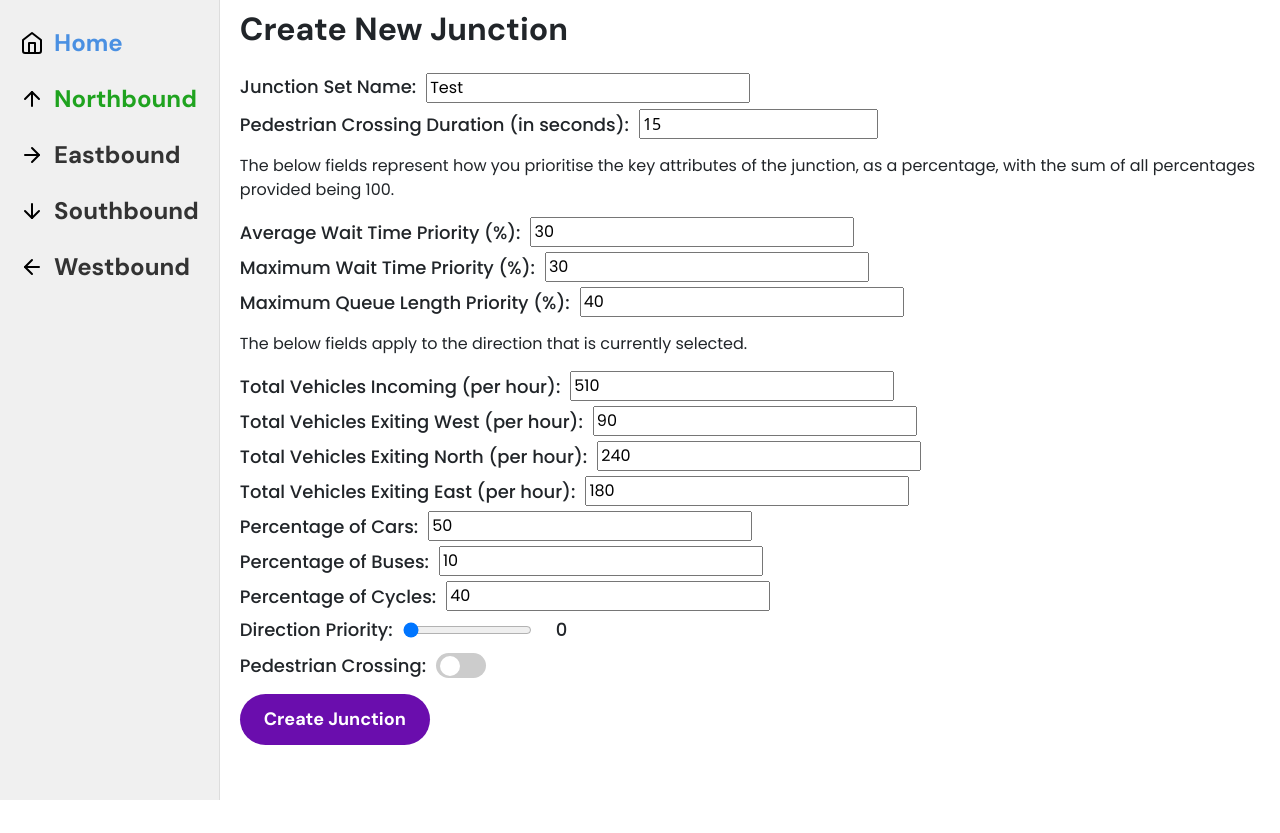
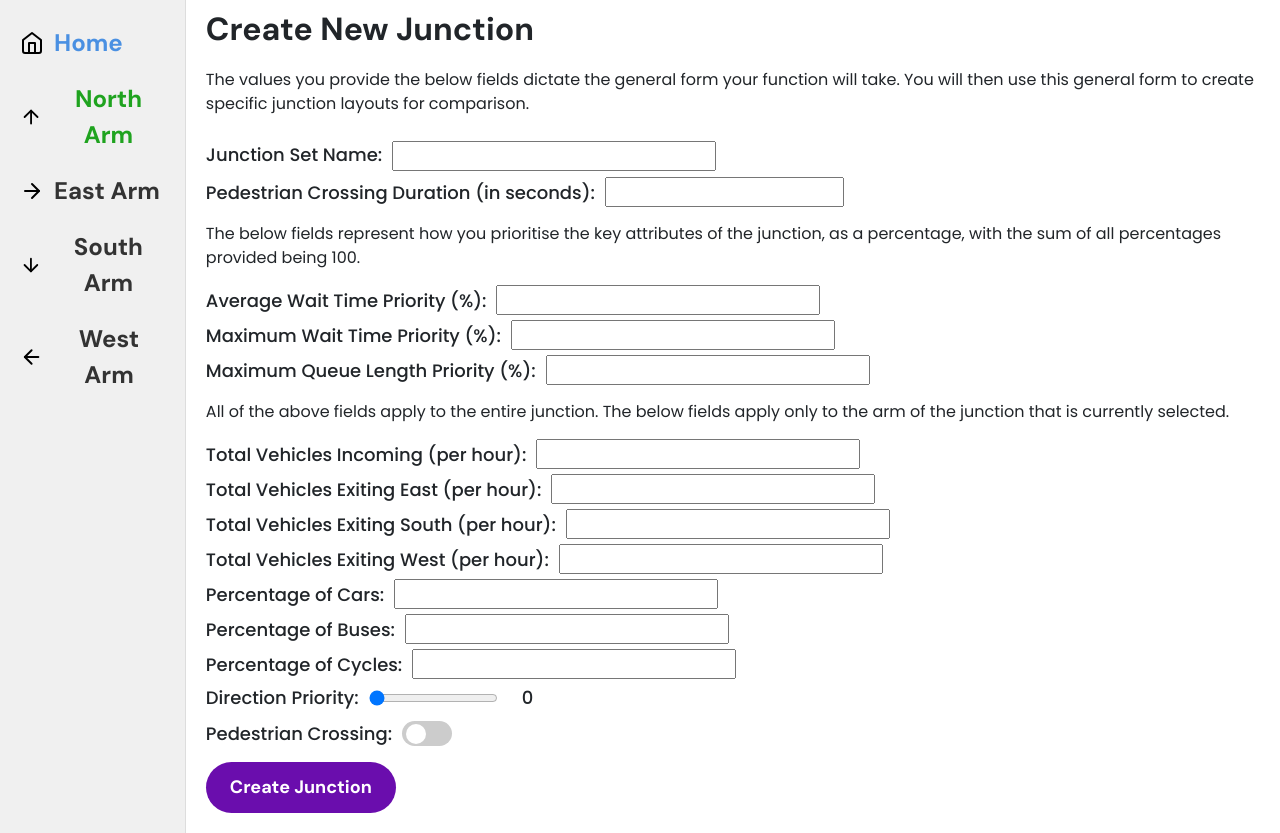
Before and after one commit to jemijack/SWE-Project, a Flask app: page /junction-creation-page in a window 1280 px wide. Before the commit the page ends 800 px from the top, so only its background shows below. Run offline with Flask 3, Linux system fonts and the light colour scheme.

Commit message:
With Jakob's new CSS

```diff
--- a/templates/CreateNewSet.html
+++ b/templates/CreateNewSet.html
@@ -212,6 +212,7 @@
       font-weight: bold;
       font-size: 32px;
       margin-top: -10px;
+      margin-bottom: 20px;
     }
 
     .form-group {
@@ -253,7 +254,7 @@
 </head>
 <body>
 
-  <form id="junctionForm" method="POST" action="/junction-creation-page" onsubmit="return validateForm()">
+  <form id="junctionForm" method="POST" action="/layoutform" onsubmit="return validateForm()">
 
     <!-- Direction buttons to show input forms for each direction -->
     <div class="direction-sidebar">
@@ -271,98 +272,99 @@
           <line x1="12" y1="5" x2="12" y2="19"></line>
           <polyline points="5 12 12 5 19 12"></polyline>
         </svg>
-        <span class="dm-sans-bold-sidebar">Northbound</span>
+        <span class="dm-sans-bold-sidebar">North Arm</span>
       </button>
       <button type="button" id="eastButton" class="direction-button" onclick="showDirectionForm('east')">
         <svg xmlns="http://www.w3.org/2000/svg" width="24" height="24" viewBox="0 0 24 24" fill="none" stroke="currentColor" stroke-width="2" stroke-linecap="round" stroke-linejoin="round">
           <line x1="5" y1="12" x2="19" y2="12"></line>
           <polyline points="12 5 19 12 12 19"></polyline>
         </svg>
-        <span class="dm-sans-bold-sidebar">Eastbound</span>
+        <span class="dm-sans-bold-sidebar">East Arm</span>
       </button>
       <button type="button" id="southButton" class="direction-button" onclick="showDirectionForm('south')">
         <svg xmlns="http://www.w3.org/2000/svg" width="24" height="24" viewBox="0 0 24 24" fill="none" stroke="currentColor" stroke-width="2" stroke-linecap="round" stroke-linejoin="round">
           <line x1="12" y1="5" x2="12" y2="19"></line>
           <polyline points="19 12 12 19 5 12"></polyline>
         </svg>
-        <span class="dm-sans-bold-sidebar">Southbound</span>
+        <span class="dm-sans-bold-sidebar">South Arm</span>
       </button>
       <button type="button" id="westButton" class="direction-button" onclick="showDirectionForm('west')">
         <svg xmlns="http://www.w3.org/2000/svg" width="24" height="24" viewBox="0 0 24 24" fill="none" stroke="currentColor" stroke-width="2" stroke-linecap="round" stroke-linejoin="round">
           <line x1="5" y1="12" x2="19" y2="12"></line>
           <polyline points="12 19 5 12 12 5"></polyline>
         </svg>
-        <span class="dm-sans-bold-sidebar">Westbound</span>
+        <span class="dm-sans-bold-sidebar">West Arm</span>
       </button>
     </div>
     <div class="form-content">
       <h1 class="dm-sans-bold-header">Create New Junction</h1>
+      <div class="body-text">The values you provide the below fields dictate the general form your function will take. You will then use this general form to create specific junction layouts for comparison.</div>
       <!-- Junction Set Name -->
       <div class="junction-set-group">
         <label class="poppins-medium" for="junctionSetName">Junction Set Name:</label>
-        <input class="poppins-regular" type="text" id="junctionSetName" name="junctionSetName" value="Test">
+        <input class="poppins-regular" type="text" id="junctionSetName" name="junctionSetName">
       </div>
       <!-- Crossing duration for pedestrians -->
       <br>
       <div class="form-group">
         <label class="poppins-medium" for="crossingDuration">Pedestrian Crossing Duration (in seconds):</label>
-        <input type="text" id="crossingDuration" name="crossingDuration" value="15" oninput="validateDecimal(this)">
+        <input type="text" id="crossingDuration" name="crossingDuration" oninput="validateDecimal(this)">
         <div class="text-danger poppins-regular" id="crossingDurationError"></div>
       </div>
       <div class="body-text">The below fields represent how you prioritise the key attributes of the junction, as a percentage, with the sum of all percentages provided being 100.</div>
       <!-- User priorities of key junction attributes-->
       <div class="form-group">
         <label class="poppins-medium" for="AverageWait">Average Wait Time Priority (%):</label>
-        <input class="poppins-regular" type="text" id="AverageWait" name="AverageWait" value="30" oninput="validateInteger(this)">
+        <input class="poppins-regular" type="text" id="AverageWait" name="AverageWait" oninput="validateInteger(this)">
         <div id="AverageWaitError" class="text-danger poppins-regular"></div>
       </div>
       <div class="form-group">
         <label class="poppins-medium" for="MaxWait">Maximum Wait Time Priority (%):</label>
-        <input class="poppins-regular" type="text" id="MaxWait" name="MaxWait" value="30" oninput="validateInteger(this)">
+        <input class="poppins-regular" type="text" id="MaxWait" name="MaxWait" oninput="validateInteger(this)">
         <div id="MaxWaitError" class="text-danger poppins-regular"></div>
       </div>
       <div class="form-group">
         <label class="poppins-medium" for="MaxQueue">Maximum Queue Length Priority (%):</label>
-        <input class="poppins-regular" type="text" id="MaxQueue" name="MaxQueue" value="40" oninput="validateInteger(this)">
+        <input class="poppins-regular" type="text" id="MaxQueue" name="MaxQueue" oninput="validateInteger(this)">
         <div id="MaxQueueError" class="text-danger poppins-regular"></div>
       </div>
-      <div class="body-text">The below fields apply to the direction that is currently selected.</div>
+      <div class="body-text">All of the above fields apply to the entire junction. The below fields apply only to the arm of the junction that is currently selected.</div>
 
       <!-- North Form Inputs (Only one of these will be visible at a time) -->
       <div id="northForm" class="form-container">
         <div class="form-group">
           <label class="poppins-medium" for="northVehiclesIn">Total Vehicles Incoming (per hour):</label>
-          <input class="poppins-regular" type="text" id="northVehiclesIn" name="northVehiclesIn" value="510" oninput="validateInteger(this)">
+          <input class="poppins-regular" type="text" id="northVehiclesIn" name="northVehiclesIn" oninput="validateInteger(this)">
           <div id="northVehiclesInError" class="text-danger poppins-regular"></div>
         </div>
         <div class="form-group">
-          <label class="poppins-medium" for="northLeftOut">Total Vehicles Exiting West (per hour):</label>
-          <input class="poppins-regular" type="text" id="northLeftOut" name="northLeftOut" value="90" oninput="validateInteger(this)">
+          <label class="poppins-medium" for="northLeftOut">Total Vehicles Exiting East (per hour):</label>
+          <input class="poppins-regular" type="text" id="northLeftOut" name="northLeftOut" oninput="validateInteger(this)">
           <div id="northLeftOutError" class="text-danger poppins-regular"></div>
         </div>
         <div class="form-group">
-          <label class="poppins-medium" for="northStraightOut">Total Vehicles Exiting North (per hour):</label>
-          <input class="poppins-regular" type="text" id="northStraightOut" name="northStraightOut" value="240" oninput="validateInteger(this)">
+          <label class="poppins-medium" for="northStraightOut">Total Vehicles Exiting South (per hour):</label>
+          <input class="poppins-regular" type="text" id="northStraightOut" name="northStraightOut" oninput="validateInteger(this)">
           <div id="northStraightOutError" class="text-danger poppins-regular"></div>
         </div>
         <div class="form-group">
-          <label class="poppins-medium" for="northRightOut">Total Vehicles Exiting East (per hour):</label>
-          <input class="poppins-regular" type="text" id="northRightOut" name="northRightOut" value="180" oninput="validateInteger(this)">
+          <label class="poppins-medium" for="northRightOut">Total Vehicles Exiting West (per hour):</label>
+          <input class="poppins-regular" type="text" id="northRightOut" name="northRightOut" oninput="validateInteger(this)">
           <div id="northRightOutError" class="text-danger poppins-regular"></div>
         </div>
         <div class="form-group">
           <label class="poppins-medium" for="northCarPercentage">Percentage of Cars:</label>
-          <input class="poppins-regular" type="text" id="northCarPercentage" name="northCarPercentage" value="50" oninput="validateDecimal(this)">
+          <input class="poppins-regular" type="text" id="northCarPercentage" name="northCarPercentage"  oninput="validateDecimal(this)">
           <div id="northCarPercentageError" class="text-danger poppins-regular"></div>
         </div>
         <div class="form-group">
           <label class="poppins-medium" for="northBusPercentage">Percentage of Buses:</label>
-          <input class="poppins-regular" type="text" id="northBusPercentage" name="northBusPercentage" value="10" oninput="validateDecimal(this)">
+          <input class="poppins-regular" type="text" id="northBusPercentage" name="northBusPercentage"  oninput="validateDecimal(this)">
           <div id="northBusPercentageError" class="text-danger poppins-regular"></div>
         </div>
         <div class="form-group">
           <label class="poppins-medium" for="northCyclePercentage">Percentage of Cycles:</label>
-          <input class="poppins-regular" type="text" id="northCyclePercentage" name="northCyclePercentage" value="40" oninput="validateDecimal(this)">
+          <input class="poppins-regular" type="text" id="northCyclePercentage" name="northCyclePercentage"  oninput="validateDecimal(this)">
           <div id="northCyclePercentageError" class="text-danger poppins-regular"></div>
         </div>
         <div class="directionpriority-group">
@@ -381,7 +383,7 @@
         </div>
         <div class="form-group">
           <label class="poppins-medium" id="northPedestrianLabel" for="northPedestrian" style="display:none;">Crossing Requests (per hour):</label>
-          <input class="poppins-regular" type="text" id="northPedestrian" name="northRequestFrequency" value="120" style="display:none;">
+          <input class="poppins-regular" type="text" id="northPedestrian" name="northRequestFrequency" style="display:none;">
           <div id="northPedestrianError" class="text-danger poppins-regular"></div>
         </div>
       </div>
@@ -390,37 +392,37 @@
       <div id="southForm" class="form-container">
         <div class="form-group">
           <label class="poppins-medium" for="southVehiclesIn">Total Vehicles Incoming (per hour):</label>
-          <input class="poppins-regular" type="text" id="southVehiclesIn" name="southVehiclesIn" value="1210" oninput="validateInteger(this)">
+          <input class="poppins-regular" type="text" id="southVehiclesIn" name="southVehiclesIn" oninput="validateInteger(this)">
           <div id="southVehiclesInError" class="text-danger poppins-regular"></div>
         </div>
         <div class="form-group">
-          <label class="poppins-medium" for="southLeftOut">Total Vehicles Exiting East (per hour):</label>
-          <input class="poppins-regular" type="text" id="southLeftOut" name="southLeftOut" value="450" oninput="validateInteger(this)">
+          <label class="poppins-medium" for="southLeftOut">Total Vehicles Exiting West (per hour):</label>
+          <input class="poppins-regular" type="text" id="southLeftOut" name="southLeftOut" oninput="validateInteger(this)">
           <div id="southLeftOutError" class="text-danger poppins-regular"></div>
         </div>
         <div class="form-group">
-          <label class="poppins-medium" for="southStraightOut">Total Vehicles Exiting South (per hour):</label>
-          <input class="poppins-regular" type="text" id="southStraightOut" name="southStraightOut" value="480" oninput="validateInteger(this)">
+          <label class="poppins-medium" for="southStraightOut">Total Vehicles Exiting North (per hour):</label>
+          <input class="poppins-regular" type="text" id="southStraightOut" name="southStraightOut" oninput="validateInteger(this)">
           <div id="southStraightOutError" class="text-danger poppins-regular"></div>
         </div>
         <div class="form-group">
-          <label class="poppins-medium" for="southRightOut">Total Vehicles Exiting West (per hour):</label>
-          <input class="poppins-regular" type="text" id="southRightOut" name="southRightOut" value="280" oninput="validateInteger(this)">
+          <label class="poppins-medium" for="southRightOut">Total Vehicles Exiting East (per hour):</label>
+          <input class="poppins-regular" type="text" id="southRightOut" name="southRightOut" oninput="validateInteger(this)">
           <div id="southRightOutError" class="text-danger poppins-regular"></div>
         </div>
         <div class="form-group">
           <label class="poppins-medium" for="southCarPercentage">Percentage of Cars:</label>
-          <input class="poppins-regular" type="text" id="southCarPercentage" name="southCarPercentage" value="30" oninput="validateDecimal(this)">
+          <input class="poppins-regular" type="text" id="southCarPercentage" name="southCarPercentage"  oninput="validateDecimal(this)">
           <div id="southCarPercentageError" class="text-danger poppins-regular"></div>
         </div>
         <div class="form-group">
           <label class="poppins-medium" for="southBusPercentage">Percentage of Buses:</label>
-          <input class="poppins-regular" type="text" id="southBusPercentage" name="southBusPercentage" value="0" oninput="validateDecimal(this)">
+          <input class="poppins-regular" type="text" id="southBusPercentage" name="southBusPercentage"  oninput="validateDecimal(this)">
           <div id="southBusPercentageError" class="text-danger poppins-regular"></div>
         </div>
         <div class="form-group">
           <label class="poppins-medium" for="southCyclePercentage">Percentage of Cycles:</label>
-          <input class="poppins-regular" type="text" id="southCyclePercentage" name="southCyclePercentage" value="70" oninput="validateDecimal(this)">
+          <input class="poppins-regular" type="text" id="southCyclePercentage" name="southCyclePercentage"  oninput="validateDecimal(this)">
           <div id="southCyclePercentageError" class="text-danger poppins-regular"></div>
         </div>
         <div class="directionpriority-group">
@@ -439,7 +441,7 @@
         </div>
         <div class="form-group">
           <label class="poppins-medium" id="southPedestrianLabel" for="southPedestrian" style="display:none;">Crossing Requests (per hour):</label>
-          <input class="poppins-regular" type="text" id="southPedestrian" name="southRequestFrequency" value="15" style="display:none;">
+          <input class="poppins-regular" type="text" id="southPedestrian" name="southRequestFrequency" style="display:none;">
           <div id="southPedestrianError" class="text-danger poppins-regular"></div>
         </div>
       </div>
@@ -448,37 +450,37 @@
       <div id="eastForm" class="form-container">
         <div class="form-group">
           <label class="poppins-medium" for="eastVehiclesIn">Total Vehicles Incoming (per hour):</label>
-          <input class="poppins-regular" type="text" id="eastVehiclesIn" name="eastVehiclesIn" value="65" oninput="validateInteger(this)">
+          <input class="poppins-regular" type="text" id="eastVehiclesIn" name="eastVehiclesIn" oninput="validateInteger(this)">
           <div id="eastVehiclesInError" class="text-danger poppins-regular"></div>
         </div>
         <div class="form-group">
-          <label class="poppins-medium" for="eastLeftOut">Total Vehicles Exiting North (per hour):</label>
-          <input class="poppins-regular" type="text" id="eastLeftOut" name="eastLeftOut" value="20" oninput="validateInteger(this)">
+          <label class="poppins-medium" for="eastLeftOut">Total Vehicles Exiting South (per hour):</label>
+          <input class="poppins-regular" type="text" id="eastLeftOut" name="eastLeftOut" oninput="validateInteger(this)">
           <div id="eastLeftOutError" class="text-danger poppins-regular"></div>
         </div>
         <div class="form-group">
-          <label class="poppins-medium" for="eastStraightOut">Total Vehicles Exiting East (per hour):</label>
-          <input class="poppins-regular" type="text" id="eastStraightOut" name="eastStraightOut" value="15" oninput="validateInteger(this)">
+          <label class="poppins-medium" for="eastStraightOut">Total Vehicles Exiting West (per hour):</label>
+          <input class="poppins-regular" type="text" id="eastStraightOut" name="eastStraightOut" oninput="validateInteger(this)">
           <div id="eastStraightOutError" class="text-danger poppins-regular"></div>
         </div>
         <div class="form-group">
-          <label class="poppins-medium" for="eastRightOut">Total Vehicles Exiting South (per hour):</label>
-          <input class="poppins-regular" type="text" id="eastRightOut" name="eastRightOut" value="30" oninput="validateInteger(this)">
+          <label class="poppins-medium" for="eastRightOut">Total Vehicles Exiting North (per hour):</label>
+          <input class="poppins-regular" type="text" id="eastRightOut" name="eastRightOut" oninput="validateInteger(this)">
           <div id="eastRightOutError" class="text-danger poppins-regular"></div>
         </div>
         <div class="form-group">
           <label class="poppins-medium" for="eastCarPercentage">Percentage of Cars:</label>
-          <input class="poppins-regular" type="text" id="eastCarPercentage" name="eastCarPercentage" value="30" oninput="validateDecimal(this)">
+          <input class="poppins-regular" type="text" id="eastCarPercentage" name="eastCarPercentage"  oninput="validateDecimal(this)">
           <div id="eastCarPercentageError" class="text-danger poppins-regular"></div>
         </div>
         <div class="form-group">
           <label class="poppins-medium" for="eastBusPercentage">Percentage of Buses:</label>
-          <input class="poppins-regular" type="text" id="eastBusPercentage" name="eastBusPercentage" value="20" oninput="validateDecimal(this)">
+          <input class="poppins-regular" type="text" id="eastBusPercentage" name="eastBusPercentage"  oninput="validateDecimal(this)">
           <div id="eastBusPercentageError" class="text-danger poppins-regular"></div>
         </div>
         <div class="form-group">
           <label class="poppins-medium" for="eastCyclePercentage">Percentage of Cycles:</label>
-          <input class="poppins-regular" type="text" id="eastCyclePercentage" name="eastCyclePercentage" value="50" oninput="validateDecimal(this)">
+          <input class="poppins-regular" type="text" id="eastCyclePercentage" name="eastCyclePercentage"  oninput="validateDecimal(this)">
           <div id="eastCyclePercentageError" class="text-danger poppins-regular"></div>
         </div>
         <div class="directionpriority-group">
@@ -497,7 +499,7 @@
         </div>
         <div class="form-group">
           <label class="poppins-medium" id="eastPedestrianLabel" for="eastPedestrian" style="display:none;">Crossing Requests (per hour):</label>
-          <input class="poppins-regular" type="text" id="eastPedestrian" name="eastRequestFrequency" value="100" style="display:none;">
+          <input class="poppins-regular" type="text" id="eastPedestrian" name="eastRequestFrequency" style="display:none;">
           <div id="eastPedestrianError" class="text-danger poppins-regular"></div>
         </div>
       </div>
@@ -506,37 +508,37 @@
       <div id="westForm" class="form-container">
         <div class="form-group">
           <label class="poppins-medium" for="westVehiclesIn">Total Vehicles Incoming (per hour):</label>
-          <input class="poppins-regular" type="text" id="westVehiclesIn" name="westVehiclesIn" value="370" oninput="validateInteger(this)">
+          <input class="poppins-regular" type="text" id="westVehiclesIn" name="westVehiclesIn" oninput="validateInteger(this)">
           <div id="westVehiclesInError" class="text-danger poppins-regular"></div>
         </div>
         <div class="form-group">
-          <label class="poppins-medium" for="westLeftOut">Total Vehicles Exiting South (per hour):</label>
-          <input class="poppins-regular" type="text" id="westLeftOut" name="westLeftOut" value="100" oninput="validateInteger(this)">
+          <label class="poppins-medium" for="westLeftOut">Total Vehicles Exiting North (per hour):</label>
+          <input class="poppins-regular" type="text" id="westLeftOut" name="westLeftOut" oninput="validateInteger(this)">
           <div id="westLeftOutError" class="text-danger poppins-regular"></div>
         </div>
         <div class="form-group">
-          <label class="poppins-medium" for="westStraightOut">Total Vehicles Exiting West (per hour):</label>
-          <input class="poppins-regular" type="text" id="westStraightOut" name="westStraightOut" value="150" oninput="validateInteger(this)">
+          <label class="poppins-medium" for="westStraightOut">Total Vehicles Exiting East (per hour):</label>
+          <input class="poppins-regular" type="text" id="westStraightOut" name="westStraightOut" oninput="validateInteger(this)">
           <div id="westStraightOutError" class="text-danger poppins-regular"></div>
         </div>
         <div class="form-group">
-          <label class="poppins-medium" for="westRightOut">Total Vehicles Exiting North (per hour):</label>
-          <input class="poppins-regular" type="text" id="westRightOut" name="westRightOut" value="120" oninput="validateInteger(this)">
+          <label class="poppins-medium" for="westRightOut">Total Vehicles Exiting South (per hour):</label>
+          <input class="poppins-regular" type="text" id="westRightOut" name="westRightOut" oninput="validateInteger(this)">
           <div id="westRightOutError" class="text-danger poppins-regular"></div>
         </div>
         <div class="form-group">
           <label class="poppins-medium" for="westCarPercentage">Percentage of Cars:</label>
-          <input class="poppins-regular" type="text" id="westCarPercentage" name="westCarPercentage" value="50"  oninput="validateDecimal(this)">
+          <input class="poppins-regular" type="text" id="westCarPercentage" name="westCarPercentage"  oninput="validateDecimal(this)">
           <div id="westCarPercentageError" class="text-danger poppins-regular"></div>
         </div>
         <div class="form-group">
           <label class="poppins-medium" for="westBusPercentage">Percentage of Buses:</label>
-          <input class="poppins-regular" type="text" id="westBusPercentage" name="westBusPercentage" value="30" oninput="validateDecimal(this)">
+          <input class="poppins-regular" type="text" id="westBusPercentage" name="westBusPercentage"  oninput="validateDecimal(this)">
           <div id="westBusPercentageError" class="text-danger poppins-regular"></div>
         </div>
         <div class="form-group">
           <label class="poppins-medium" for="westCyclePercentage">Percentage of Cycles:</label>
-          <input class="poppins-regular" type="text" id="westCyclePercentage" name="westCyclePercentage" value="20" oninput="validateDecimal(this)">
+          <input class="poppins-regular" type="text" id="westCyclePercentage" name="westCyclePercentage"  oninput="validateDecimal(this)">
           <div id="westCyclePercentageError" class="text-danger poppins-regular"></div>
         </div>
         <div class="directionpriority-group">
@@ -555,7 +557,7 @@
         </div>
         <div class="form-group">
           <label class="poppins-medium" id="westPedestrianLabel" for="westPedestrian" style="display:none;">Crossing Requests (per hour):</label>
-          <input class="poppins-regular" type="text" id="westPedestrian" name="westRequestFrequency" value="32" style="display:none;">
+          <input class="poppins-regular" type="text" id="westPedestrian" name="westRequestFrequency" style="display:none;">
           <div id="westPedestrianError" class="text-danger poppins-regular"></div>
         </div>
       </div>
```
